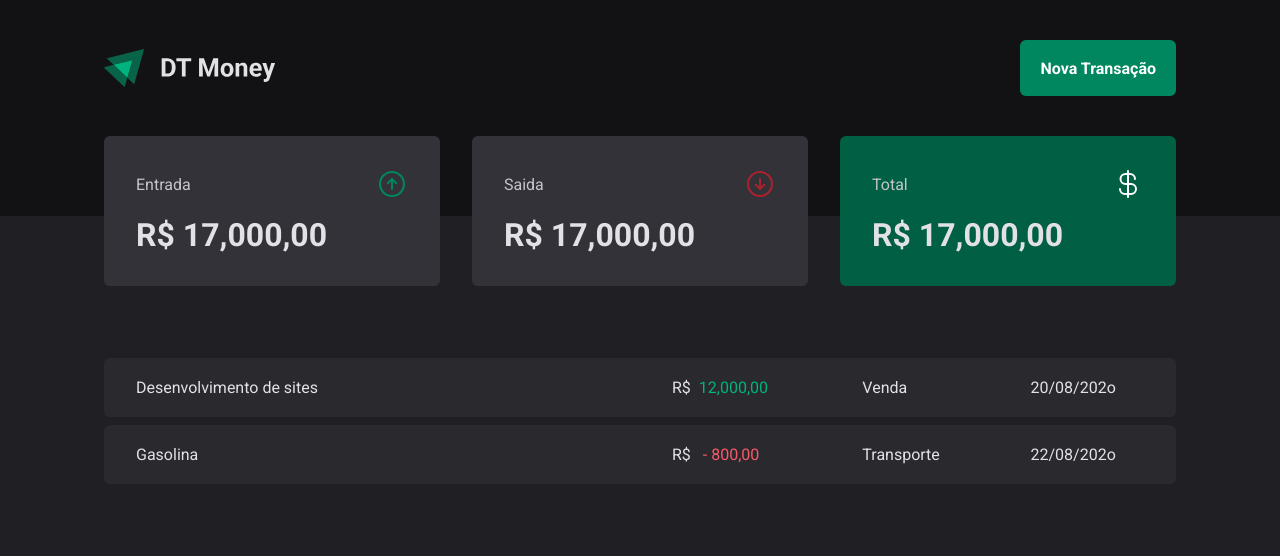
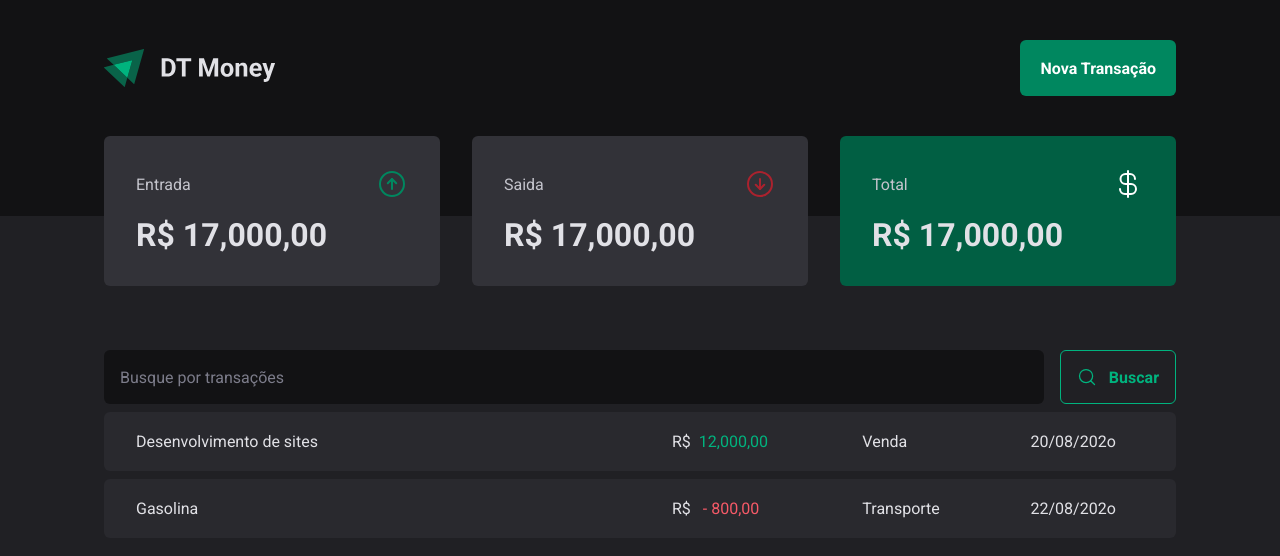
Before and after one commit to markus90souza/website-dtmoney, a React (Vite) app: page / in a window 1280 px wide. Shown: the top 556 px of the page. Built offline with nearby package versions, Linux system fonts and the light colour scheme.

Commit message:
Feat:component Search Form for Transactions page

```diff
--- /dev/null
+++ b/src/pages/Transactions/Form/Search/index.tsx
@@ -0,0 +1,16 @@
+import { MagnifyingGlass } from 'phosphor-react'
+import { Container } from './styles'
+
+const Search = () => {
+  return (
+    <Container>
+      <input type="text" placeholder={'Busque por transações'} />
+      <button type="submit">
+        <MagnifyingGlass size={20} />
+        Buscar
+      </button>
+    </Container>
+  )
+}
+
+export { Search }
--- /dev/null
+++ b/src/pages/Transactions/Form/Search/styles.ts
@@ -0,0 +1,39 @@
+import styled from 'styled-components'
+
+export const Container = styled.form`
+  display: flex;
+  gap: 1rem;
+
+  input {
+    flex: 1;
+    border: 0;
+    border-radius: 6px;
+    background-color: ${({ theme }) => theme['gray-900']};
+    color: ${({ theme }) => theme['gray-300']};
+    padding: 1rem;
+
+    &::placeholder {
+      color: ${({ theme }) => theme['gray-500']};
+    }
+  }
+
+  button {
+    display: flex;
+    align-items: center;
+    gap: 0.75rem;
+    border: 0;
+    padding: 1rem;
+    background-color: transparent;
+    border: 1px solid ${({ theme }) => theme['green-300']};
+    color: ${({ theme }) => theme['green-300']};
+    font-weight: bold;
+    border-radius: 6px;
+
+    &:hover {
+      background-color: ${({ theme }) => theme['green-500']};
+      border-color: ${({ theme }) => theme['green-500']};
+      color: ${({ theme }) => theme.white};
+      transition: background-color 0.2s, color 0.2s, border-color 0.2s;
+    }
+  }
+`
--- a/src/pages/Transactions/index.tsx
+++ b/src/pages/Transactions/index.tsx
@@ -1,5 +1,6 @@
 import { Header } from '../../components/Header'
 import { Summary } from '../../components/Summary'
+import { Search } from './Form/Search'
 import {
   Container,
   TransactionsTable,
@@ -14,6 +15,7 @@
       <Summary />
 
       <TransactionsTableContainer>
+        <Search />
         <TransactionsTable>
           <tbody>
             <tr>
```
